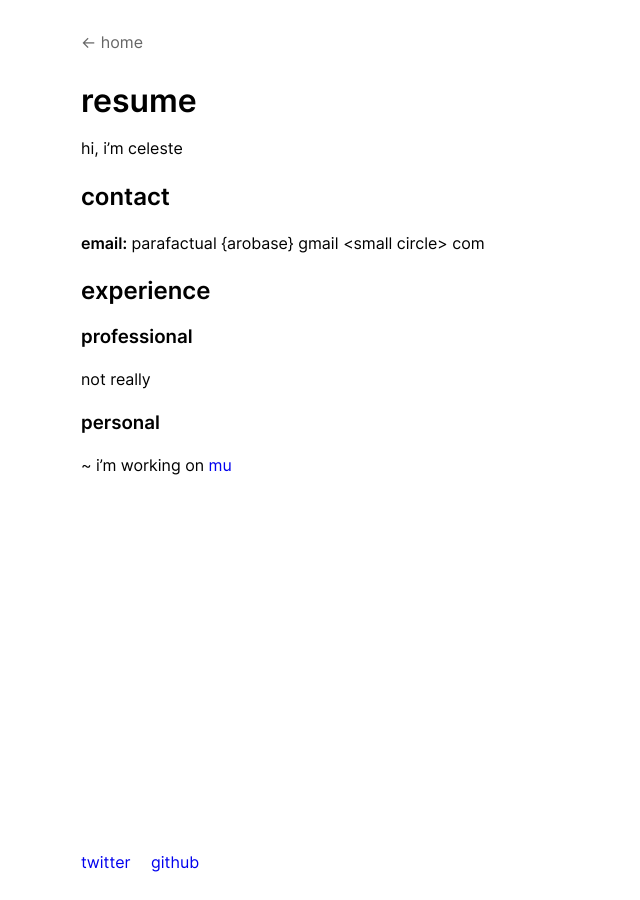
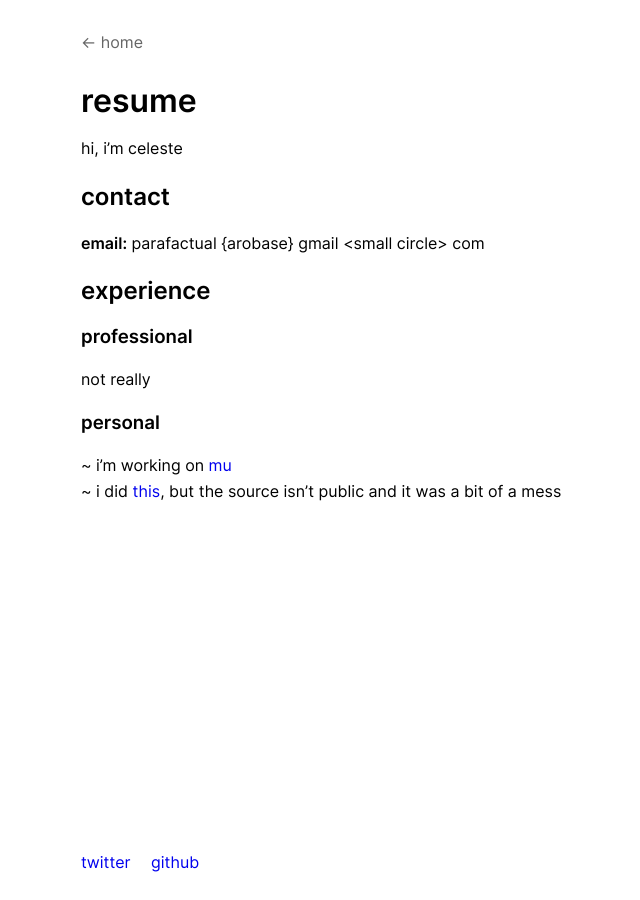
Before and after one commit to cosmicoptima/cosmicoptima.github.io, a Jekyll site: the page built from pages/resume.md, in a window 1280 px wide. Shown: the whole page, without its empty margins (47-687 px from the left). Built offline with Jekyll 4.4.1, drawn with Linux system fonts in a browser that asks for light colours.

Commit message:
wdhefjkerg

```diff
--- a/pages/resume.md
+++ b/pages/resume.md
@@ -19,3 +19,5 @@ not really
 ### personal
 
 ~ i'm working on [mu](https://github.com/cosmicoptima/mu)
+~ i did [this](https://twitter.com/parafactual/status/1381375742978703361),
+but the source isn't public and it was a bit of a mess
```
